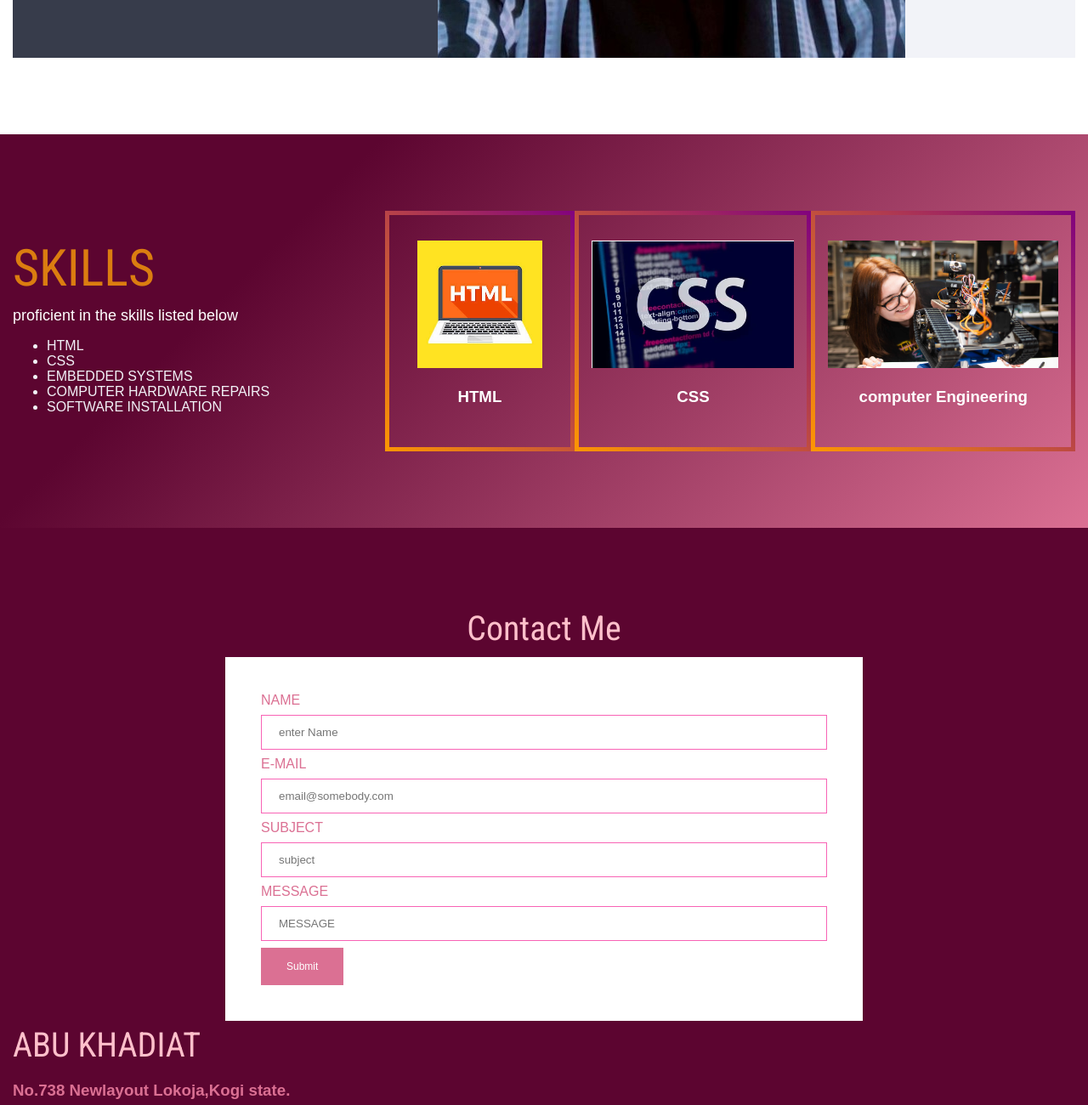
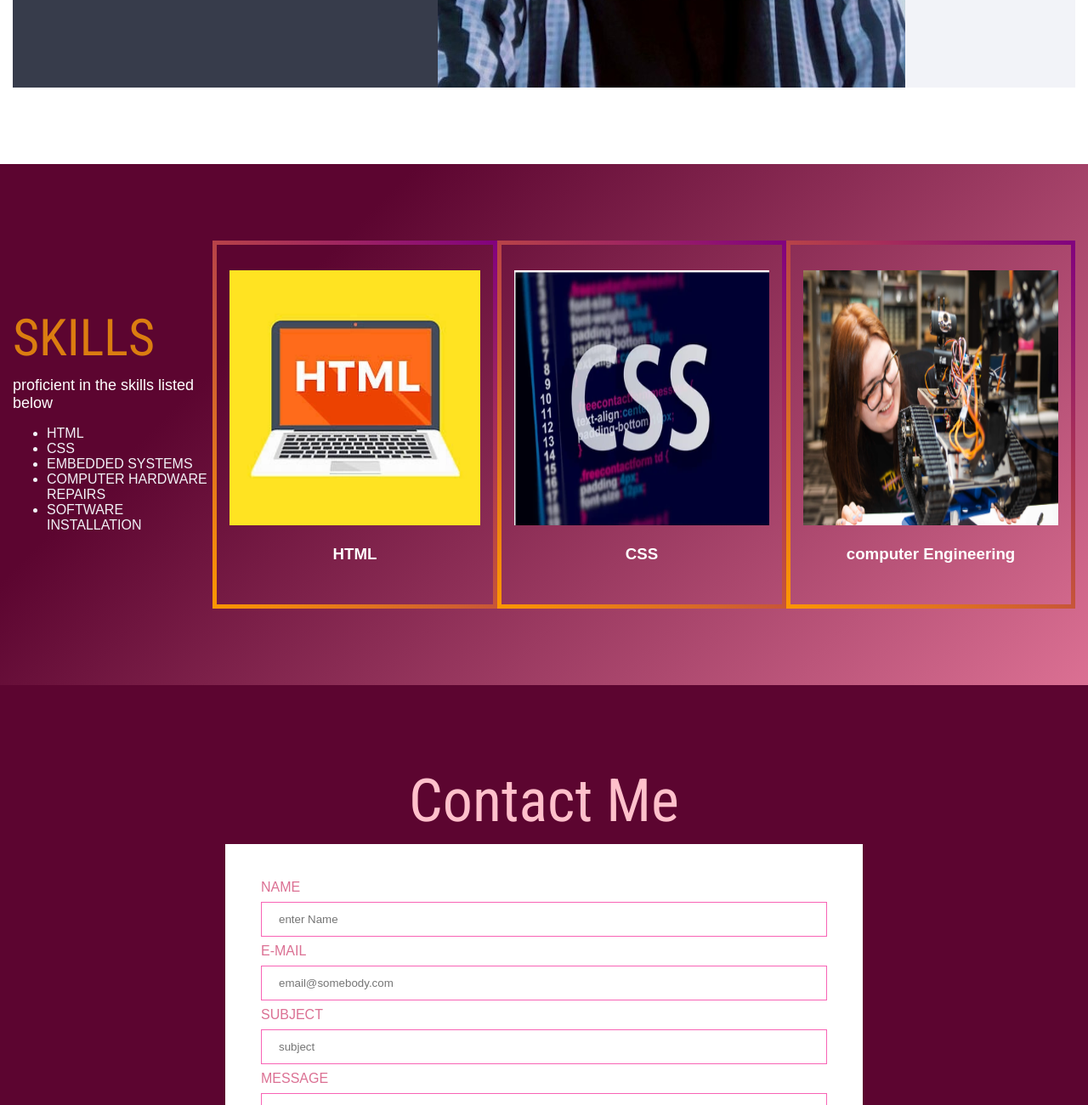
Before and after one commit to kaydeexclusive/portfolio2, a plain HTML site: page index.html in a window 1280 px wide. Shown: the part 1500-2800 px from the top of the page at 85% size. Drawn offline with Linux system fonts and the light colour scheme.

Commit message:
css media q

```diff
--- a/css/style.css
+++ b/css/style.css
@@ -22,9 +22,21 @@
     font-size: 36px;
     margin: 5px 0 10px;
     font-size: 40px;
-      color: pink;
-      font-weight: 500;
+      color:rgb(253, 185, 57);
+      font-weight: 400;
       font-family: 'Roboto Condensed', sans-serif;
+  }
+  .content {
+    max-width: 1200px;
+    display: block;
+    margin: 0 auto;
+  }
+  @media screen and (min-width: 768px) {
+    h2 {
+      font-size: 70px;
+      color:pink;
+      font-weight: 400;
+    }
   }
   /*         header styling */
   .site-header {
@@ -33,21 +45,36 @@
             align-items: center;
             flex-direction: column;
     background-color:black;
+  }
+  @media screen and (min-width: 1250px) {
+    .site-header {
               justify-content: space-between;
               flex-direction: row;
+              background-color: black;
+    }
   }
   .nav-links {
     display: none;
     width: 100%;
     display: block;
-    background-color:black;
+    background-color:#FFF;
+    }
+    @media screen and (min-width: 1250px) {
+      .nav-links {
+        display: block;
+        background-color: black;
+      }
     }
   .kmenu {
     padding: 0;
     display: flex;
             flex-direction: column;
             justify-content: flex-end;
+  }
+  @media screen and (min-width: 1250px) {
+    .kmenu {
               flex-direction: row;
+    }
   }
   .kmenu li {
     list-style: none;
@@ -114,9 +141,12 @@
     font-weight: 800;
     font-family: Arial,sans-serif;
     font-size: medium;
+  }
+  @media screen and (min-width: 768px) {
+    #about .about-container {
       display: flex;
               justify-content: space-between;
-
+    }
   }
               #about .about-container-left {
     -ms-flex-preferred-size: 50%;
@@ -132,16 +162,18 @@
     -ms-flex-preferred-size: 60%;
         flex-basis: 60%;
     background: #F2F3F8;
-    display: -webkit-box;
-    display: -ms-flexbox;
     display: flex;
-    -ms-flex-wrap: wrap;
         flex-wrap: wrap;
   }
   #about .about-container-right img {
     max-width: 100%;
     -ms-flex-item-align: start;
         align-self: flex-start;
+  }
+  @media screen and (min-width: 1200px) {
+    #about .about-container-right img {
+          align-self: stretch;
+    }
   }
   /* ******     Styling of the skill section */
   #skill {
@@ -150,12 +182,13 @@
 }
 .skill--content {
   display: block;
-    display: -ms-flexbox;
+  }
+  @media screen and (min-width: 768px) {
+    #skill .skill--content {
       display: flex;
-        -ms-flex-pack: justify;
               justify-content: space-between;
-        -ms-flex-align: center;
               align-items: center;
+    }
   }
 .left {
   -ms-flex-preferred-size: 30%;
@@ -176,12 +209,12 @@
   -ms-flex-preferred-size: 65%;
       flex-basis: 65%;
   display: block;
-  display: -webkit-box;
-    display: -ms-flexbox;
+}
+@media screen and (min-width: 768px) {
+  .right {
     display: flex;
-    -webkit-box-pack: justify;
-        -ms-flex-pack: justify;
           justify-content: space-between;
+  }
 }
  .item {
   -ms-flex-preferred-size: 32%;
@@ -195,12 +228,16 @@
      border-image: linear-gradient(45deg, #ff9800 0%, purple 100%);
   border-image-slice: 9;
   border-style: solid;
+ }
+ @media screen and (min-width: 768px) {
+  .item {
     margin-bottom: 0;
+  }
 }
 
 .item img {
   max-width: 300px;
-  height: 150px;
+  height: 300px;
 }
 .item h3 {
   color: #FFFFFF;
```
Lines whose indentation alone changed are shown as unchanged.
